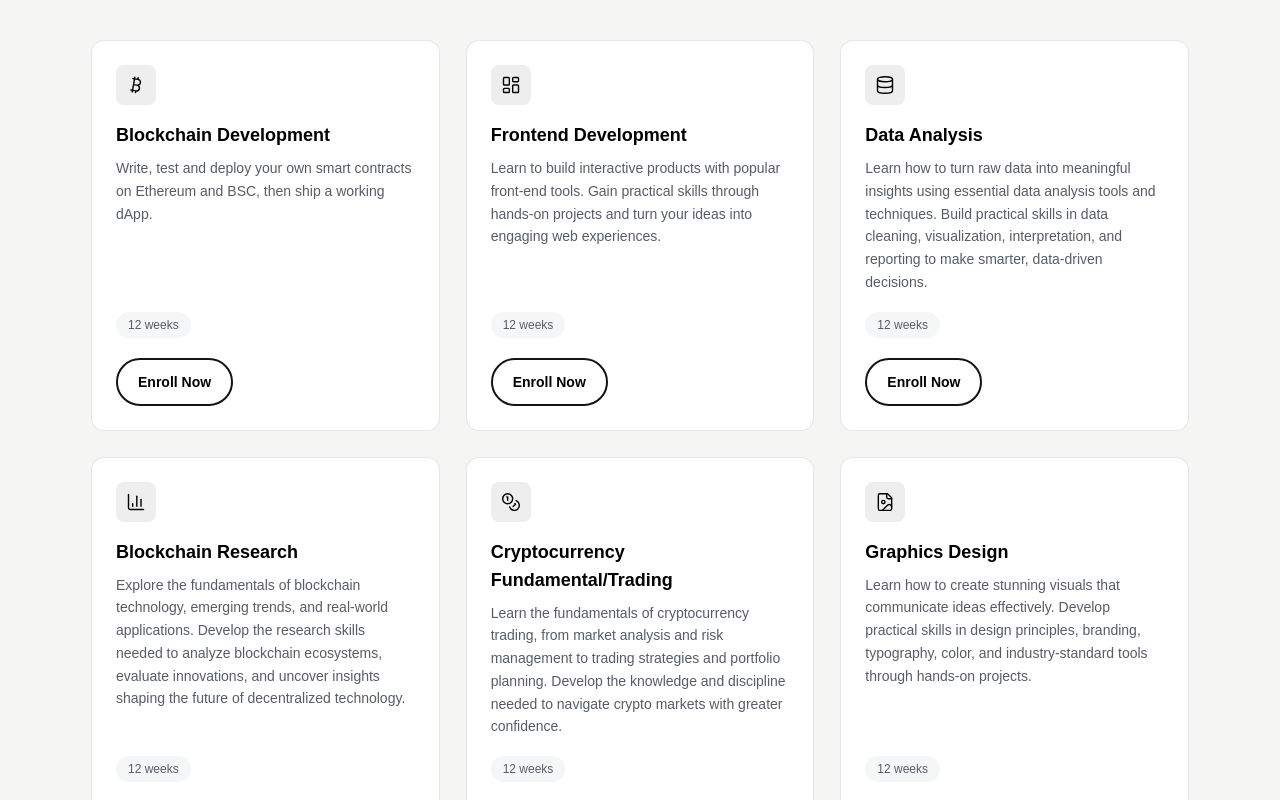
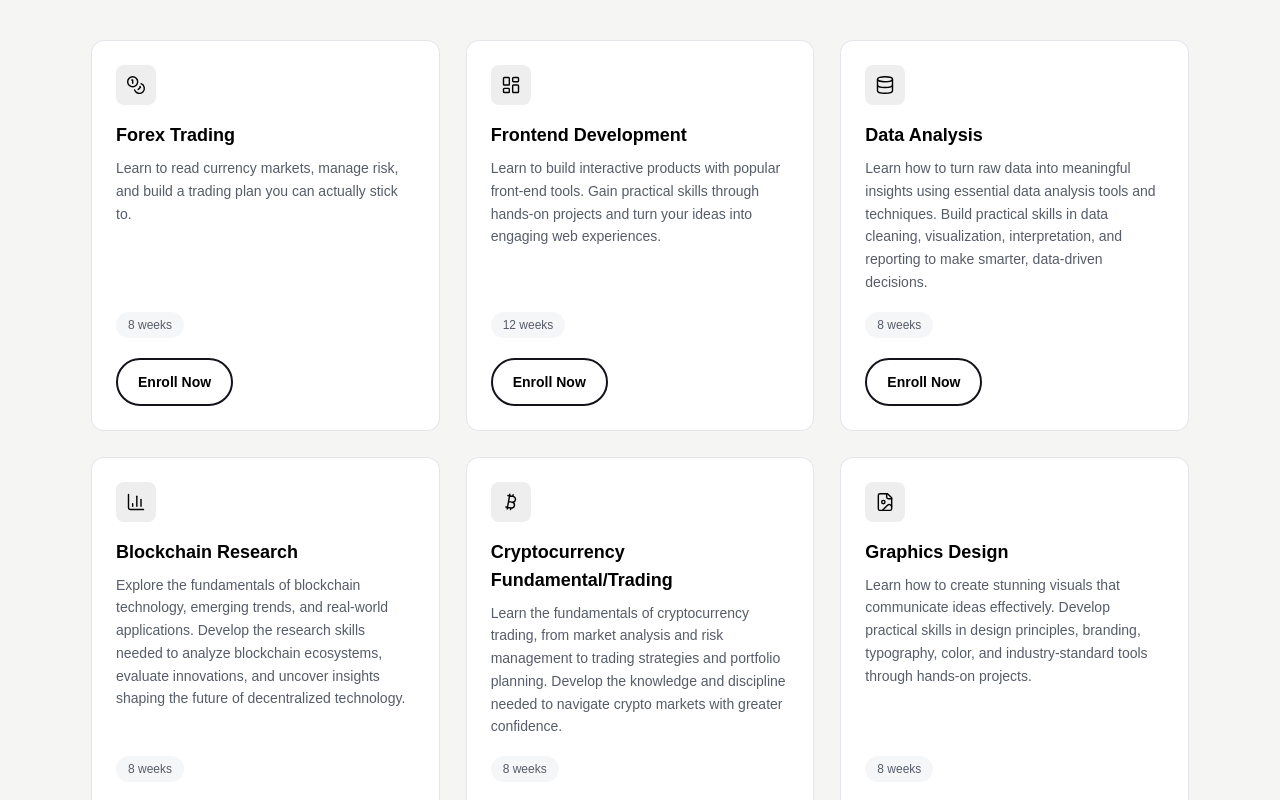
Before and after one commit to Kansoldev/smc-academy-landing-page, a Next.js app: page / in a window 1280 px wide. Shown: the part 1900-2700 px from the top of the page. Built offline with nearby package versions, Linux system fonts and the light colour scheme; a web font is replaced by a local one.

Commit message:
refactor: update featured courses info

```diff
--- a/components/FeaturedCourses.tsx
+++ b/components/FeaturedCourses.tsx
@@ -12,10 +12,10 @@ import { SectionHead } from "./shared";
 
 const courseLists = [
   [
-    Bitcoin,
-    "Blockchain Development",
-    "Write, test and deploy your own smart contracts on Ethereum and BSC, then ship a working dApp.",
-    "12 weeks",
+    Coins,
+    "Forex Trading",
+    "Learn to read currency markets, manage risk, and build a trading plan you can actually stick to.",
+    "8 weeks",
   ],
   [
     LayoutDashboard,
@@ -27,25 +27,25 @@ const courseLists = [
     Database,
     "Data Analysis",
     "Learn how to turn raw data into meaningful insights using essential data analysis tools and techniques. Build practical skills in data cleaning, visualization, interpretation, and reporting to make smarter, data-driven decisions.",
-    "12 weeks",
+    "8 weeks",
   ],
   [
     BarChart3,
     "Blockchain Research",
     "Explore the fundamentals of blockchain technology, emerging trends, and real-world applications. Develop the research skills needed to analyze blockchain ecosystems, evaluate innovations, and uncover insights shaping the future of decentralized technology.",
-    "12 weeks",
+    "8 weeks",
   ],
   [
-    Coins,
+    Bitcoin,
     "Cryptocurrency Fundamental/Trading",
     "Learn the fundamentals of cryptocurrency trading, from market analysis and risk management to trading strategies and portfolio planning. Develop the knowledge and discipline needed to navigate crypto markets with greater confidence.",
-    "12 weeks",
+    "8 weeks",
   ],
   [
     FileImage,
     "Graphics Design",
     "Learn how to create stunning visuals that communicate ideas effectively. Develop practical skills in design principles, branding, typography, color, and industry-standard tools through hands-on projects.",
-    "12 weeks",
+    "8 weeks",
   ],
 ] as const;
 
```
